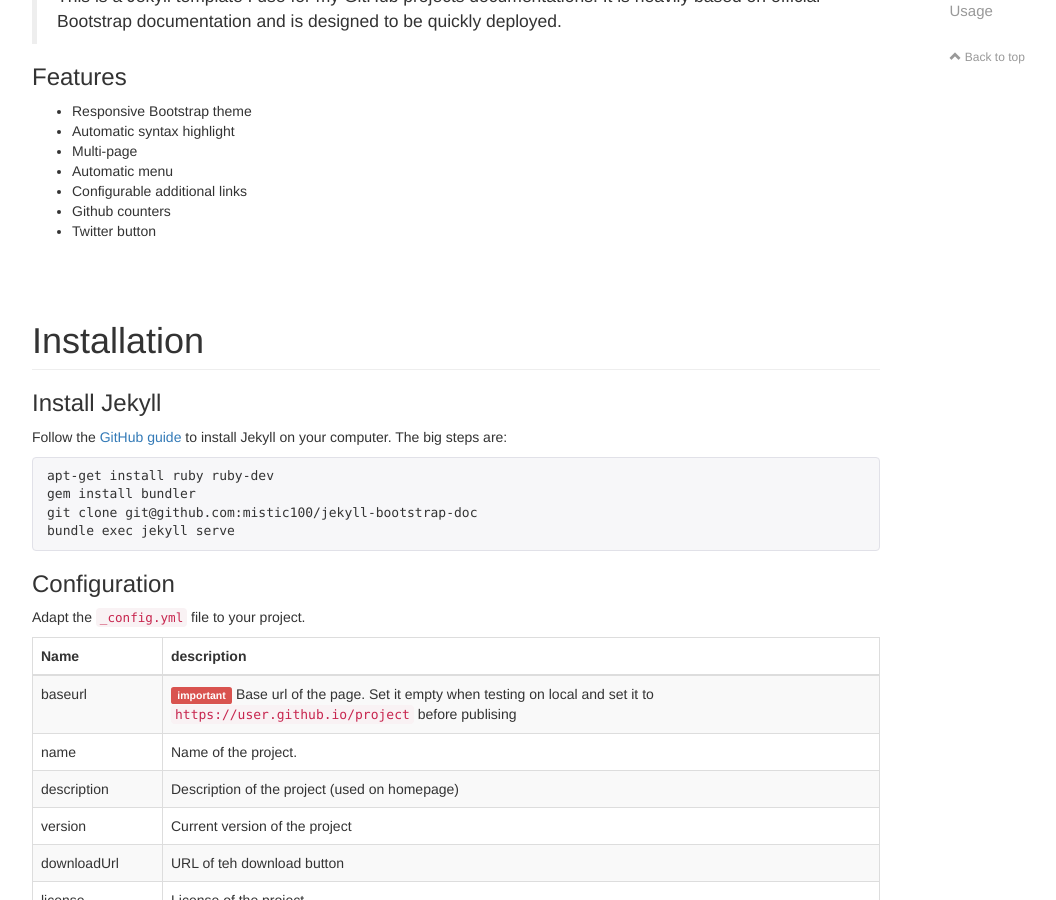
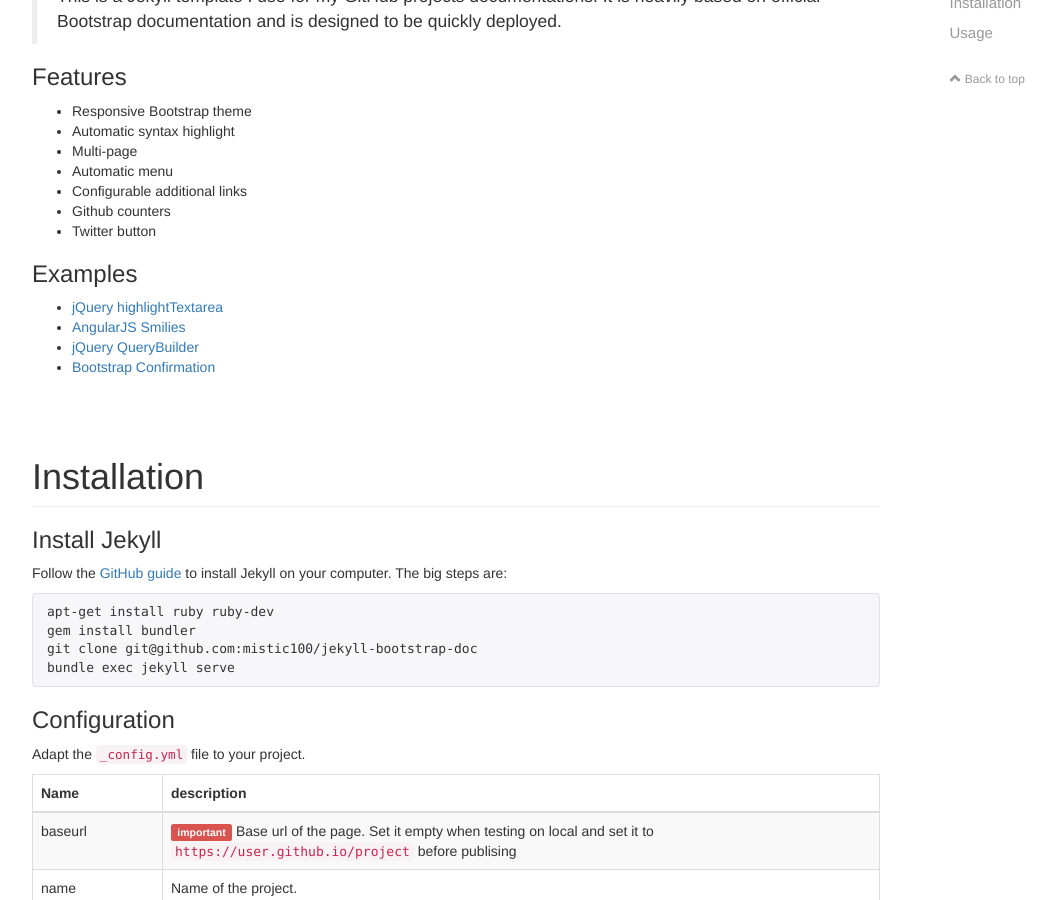
Before and after one commit to mistic100/jekyll-bootstrap-doc, a Jekyll site: the page built from index.html, in a window 1280 px wide and 900 px high, scrolled down 561 px. Shown: the whole window, without its empty margins (38-1094 px from the left). Built offline with Jekyll 4.4.1, drawn with Linux system fonts in a browser that asks for light colours; nearby versions of some CDN libraries; comment, search, counter and statistics services are not loaded.

Commit message:
examples

```diff
--- a/index.html
+++ b/index.html
@@ -7,14 +7,13 @@ isHome: true
 
 <!-- intro -->
 <section class="bs-docs-section">
-	<h1 id="overview" class="page-header">Overview</h1>
+  <h1 id="overview" class="page-header">Overview</h1>
+
   <blockquote>
     This is a Jekyll template I use for my GitHub projects documentations. It is heavily based on official Bootstrap documentation and is designed to be quickly deployed.
   </blockquote>
 
-  <h3 id="features">
-    Features
-  </h3>
+  <h3 id="features">Features</h3>
 
   <ul>
     <li>Responsive Bootstrap theme</li>
@@ -24,6 +23,15 @@ isHome: true
     <li>Configurable additional links</li>
     <li>Github counters</li>
     <li>Twitter button</li>
+  </ul>
+
+  <h3 id="examples">Examples</h3>
+
+  <ul>
+    <li><a href="http://mistic100.github.io/jQuery-highlightTextarea/">jQuery highlightTextarea</a></li>
+    <li><a href="http://mistic100.github.io/angular-smilies">AngularJS Smilies</a></li>
+    <li><a href="http://mistic100.github.io/jQuery-QueryBuilder">jQuery QueryBuilder</a></li>
+    <li><a href="http://mistic100.github.io/Bootstrap-Confirmation/">Bootstrap Confirmation</a></li>
   </ul>
 </section>
 
```
